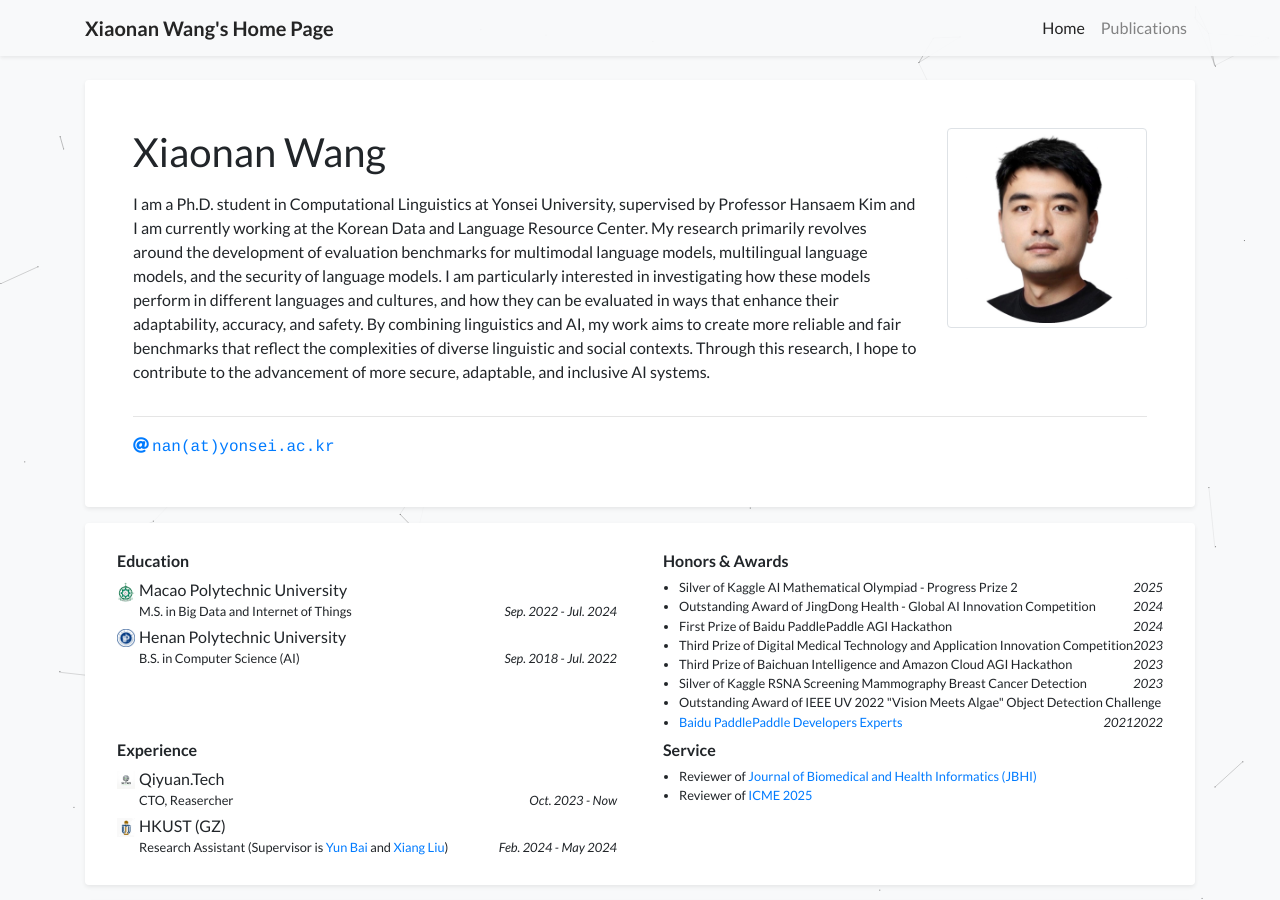
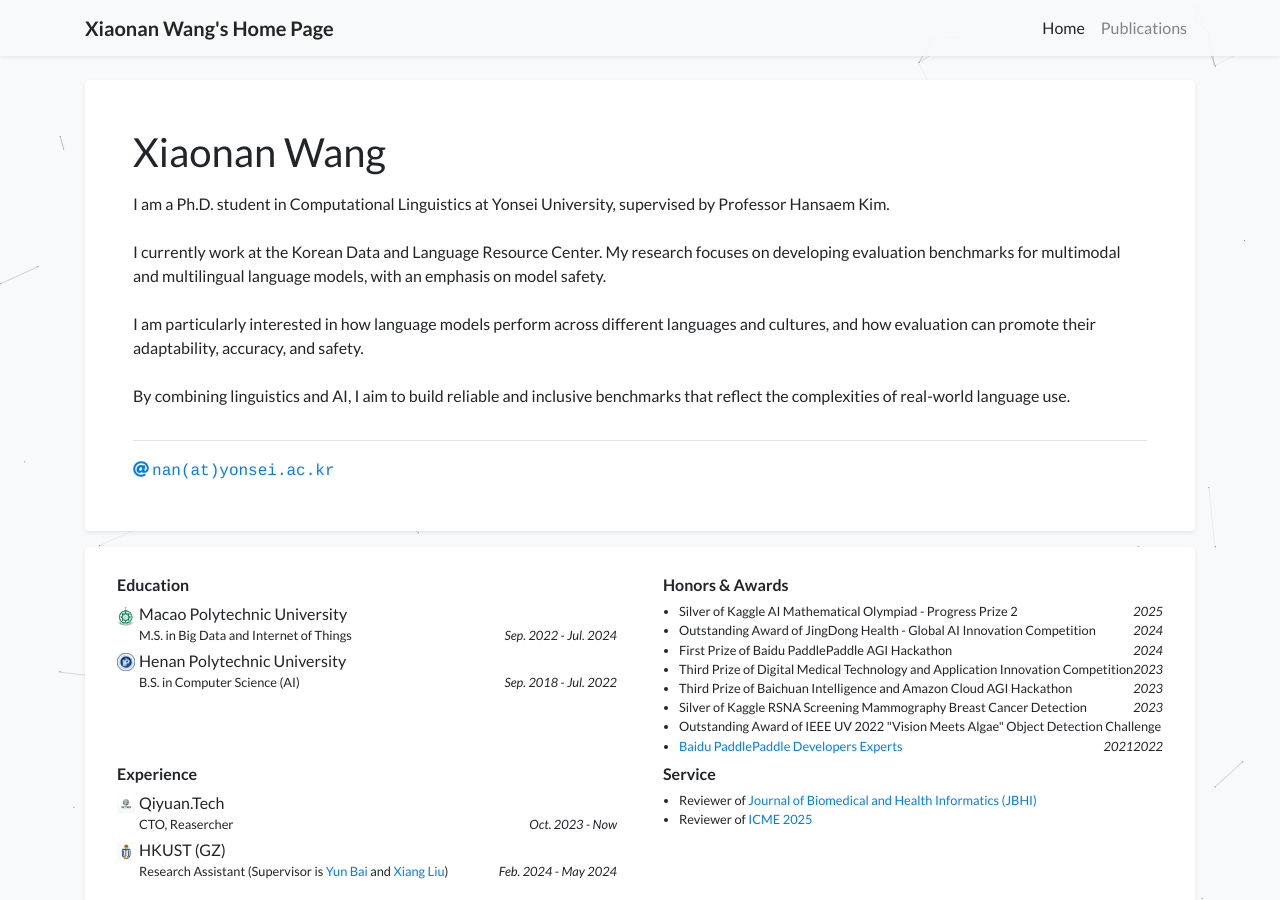
Before and after one commit to wangxiaonan-git/wangxiaonan-git.github.io, a Jekyll site: the page built from index.html, in a window 1280 px wide and 900 px high. Built offline with Jekyll 4.4.1, drawn with Linux system fonts in a browser that asks for light colours; a style sheet for code colours, icons or effects is not loaded.

Commit message:
Update profile.yml

```diff
--- a/_data/profile.yml
+++ b/_data/profile.yml
@@ -19,9 +19,12 @@ email: "nan@yonsei.ac.kr"
 # orcid: 0000-0000-0000-0000
 
 short_bio: >-
-  I am a Ph.D. student in Computational Linguistics at Yonsei University, supervised by Professor Hansaem Kim and I am currently working at the Korean Data and Language Resource Center. My research primarily revolves around the development of evaluation benchmarks for multimodal language models, multilingual language models, and the security of language models. I am particularly interested in investigating how these models perform in different languages and cultures, and how they can be evaluated in ways that enhance their adaptability, accuracy, and safety. By combining linguistics and AI, my work aims to create more reliable and fair benchmarks that reflect the complexities of diverse linguistic and social contexts. Through this research, I hope to contribute to the advancement of more secure, adaptable, and inclusive AI systems.
+  I am a Ph.D. student in Computational Linguistics at Yonsei University, supervised by Professor Hansaem Kim.<br/><br/>
+  I currently work at the Korean Data and Language Resource Center. My research focuses on developing evaluation benchmarks for multimodal and multilingual language models, with an emphasis on model safety.<br/><br/>
+  I am particularly interested in how language models perform across different languages and cultures, and how evaluation can promote their adaptability, accuracy, and safety.<br/><br/>
+  By combining linguistics and AI, I aim to build reliable and inclusive benchmarks that reflect the complexities of real-world language use.
 
-show_portrait: true
+show_portrait: False
 portrait_url: assets/images/photos/photo.png
 #portrait_caption: >-
 #  我是王荣胜，欢迎访问我的主页~
```
